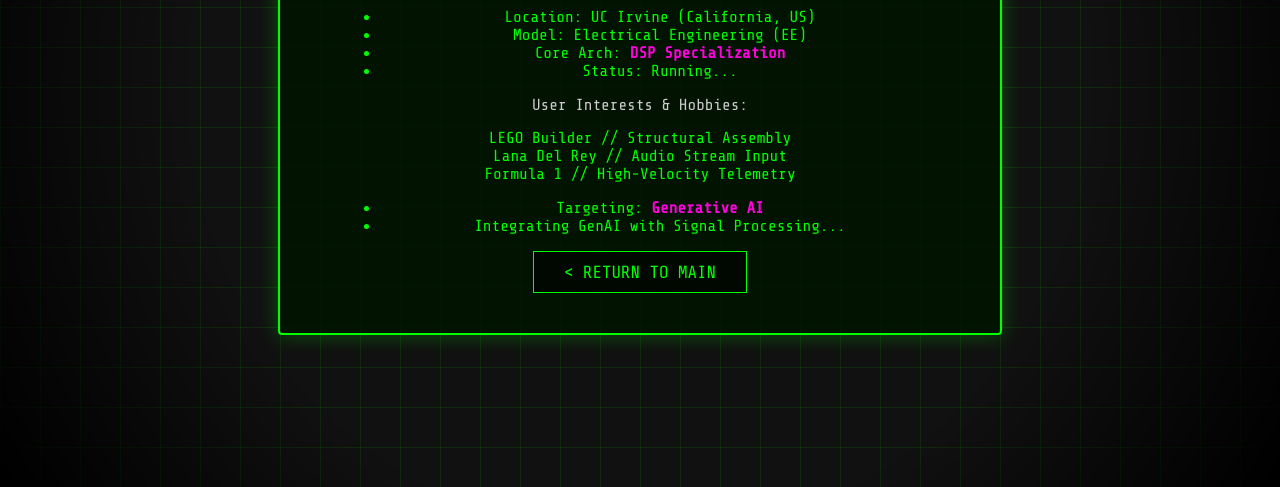
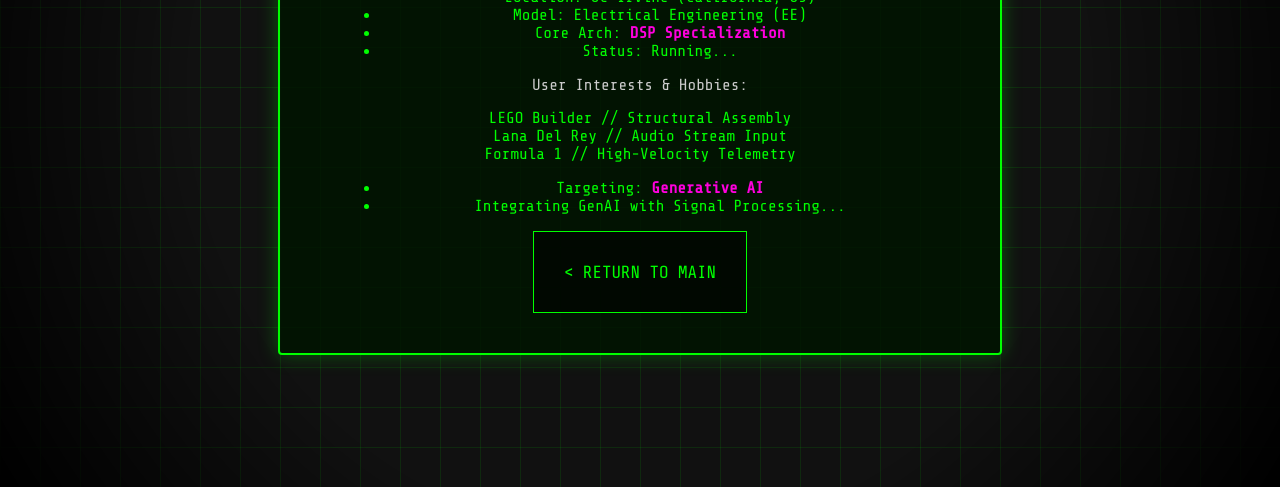
Before and after one commit to knutwygu/knutwygu.github.io, a plain HTML site: page about.html in a window 1280 px wide. Shown: the part 313-800 px from the top of the page. Drawn offline with nearby package versions, Linux system fonts and the light colour scheme.

Commit message:
Update about.html

```diff
--- a/about.html
+++ b/about.html
@@ -51,7 +51,7 @@
         </div>
 
         <div class="return-container">
-            <a href="index.html" class="btn" style="display:inline-block; width:auto; padding: 10px 30px;">
+            <a href="index.html" class="btn" style="display:inline-block; width:auto; padding: 30px 30px;">
                 &lt; RETURN TO MAIN
             </a>
         </div>
```
